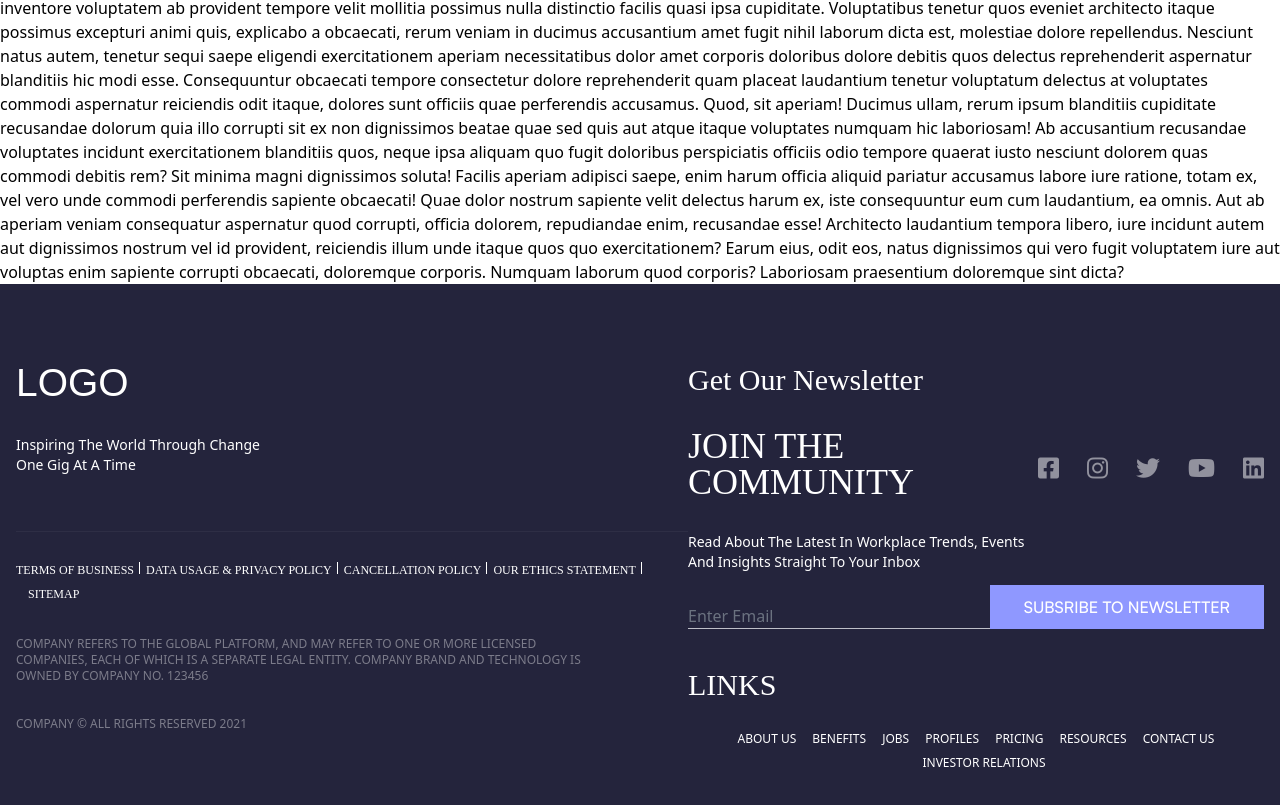
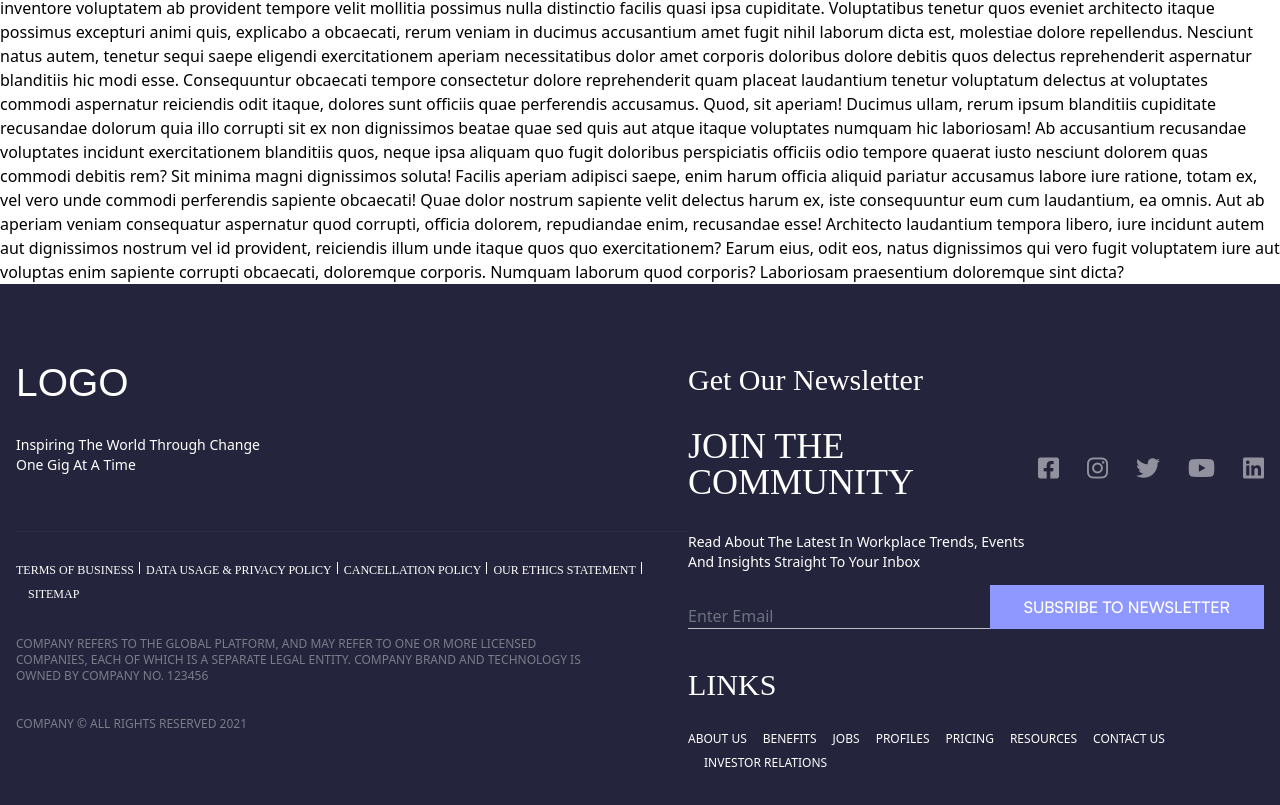
Before and after one commit to SheikhRashed/client--tailwindcss, a Vue app: page / in a window 1280 px wide. Shown: the part 979-1784 px from the top of the page. Built offline with nearby package versions, Linux system fonts and the light colour scheme; a web font is replaced by a local one.

Commit message:
links justified

```diff
--- a/src/components/Footer/Footer.vue
+++ b/src/components/Footer/Footer.vue
@@ -96,7 +96,7 @@
                 <!-- right bottom start  -->
                 <div class="mt-10">
                     <h2 class="text-white font-secondary-regular uppercase text-3xl leading-8 mb-6 ">Links</h2>
-                    <ul class="flex items-center flex-wrap space-x-2 justify-center sm:space-x-4">
+                    <ul class="flex items-center flex-wrap space-x-2 justify-center sm:justify-start sm:space-x-4">
                         <li><a href="#" class="text-xs uppercase text-white ">About us </a></li>
                         <li><a href="#" class="text-xs uppercase text-white ">Benefits</a></li>
                         <li><a href="#" class="text-xs uppercase text-white ">jobs</a></li>
```
